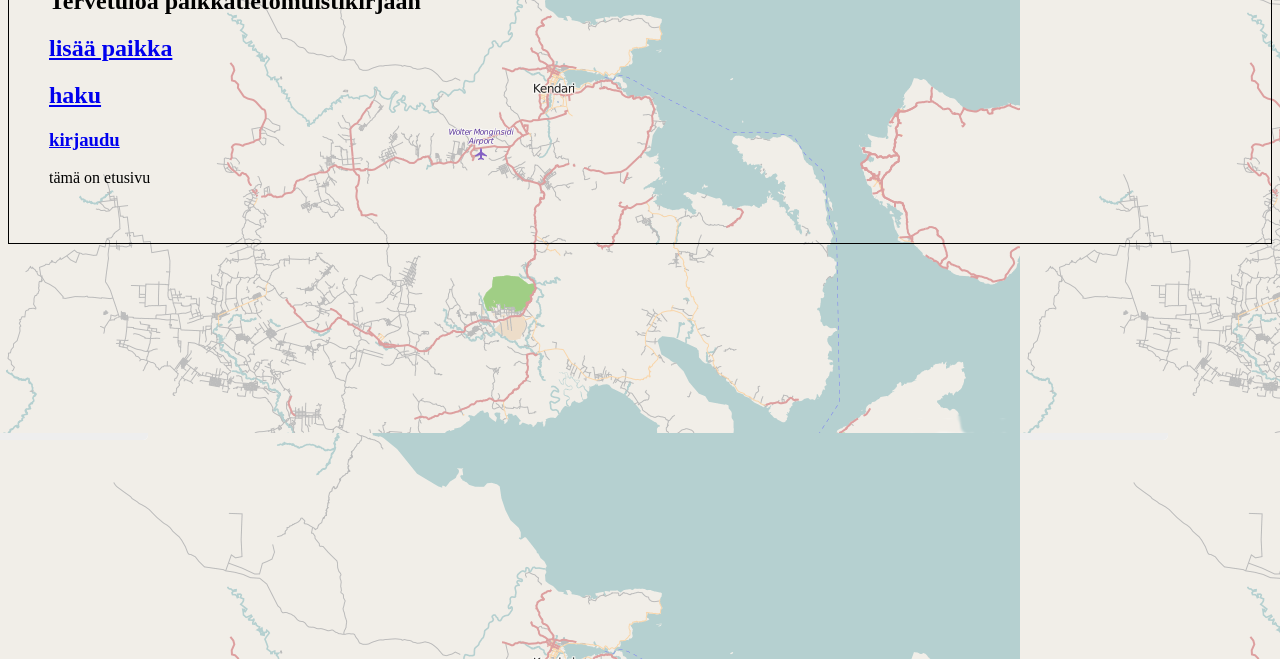
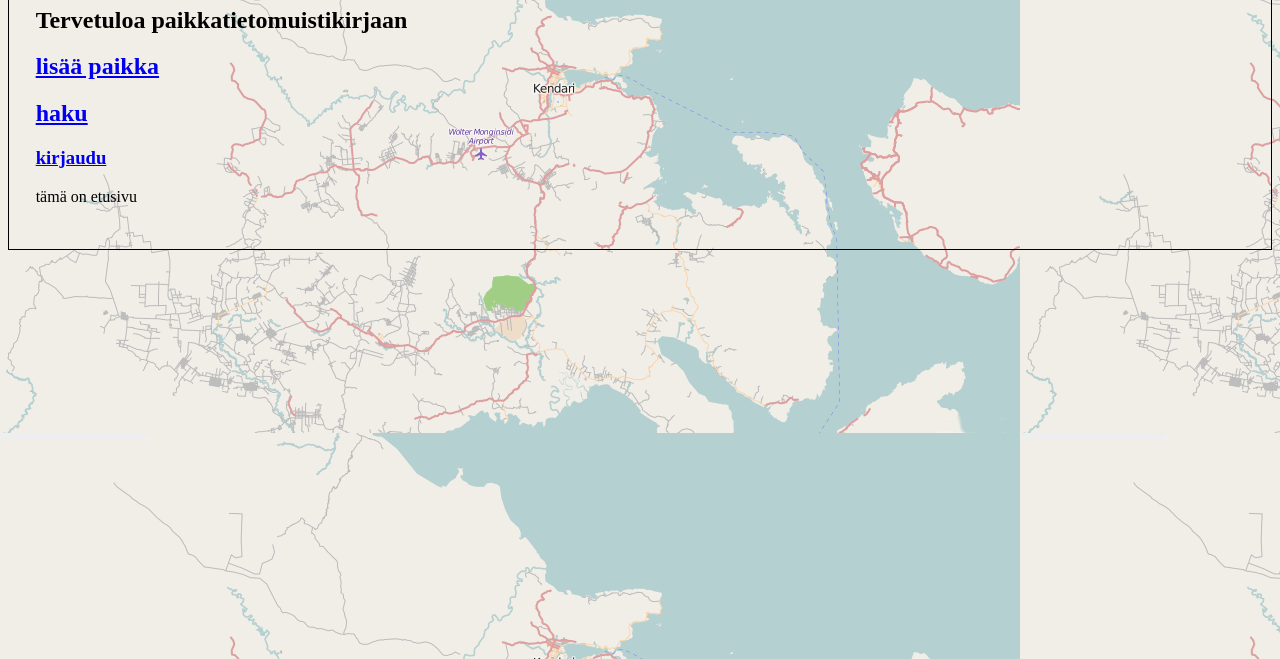
Before and after one commit to varpushaukka/pistedatatallennin, a plain HTML site: page src/sivut/index.html in a window 1280 px wide. Shown: the part 141-800 px from the top of the page. Drawn offline with Linux system fonts and the light colour scheme.

Commit message:
csskokeiluja1

```diff
--- a/src/sivut/ptmuistikirjatyyli.css
+++ b/src/sivut/ptmuistikirjatyyli.css
@@ -5,9 +5,10 @@ body {
 }
 
 .box {
-      color: #6BB224
+      background-color: #6BB224
       max-width: 700pt;
-      padding: 30pt;
+      padding: 20pt;
       border: solid 1px;
+      margin: 30pt auto;
 
 }
```
